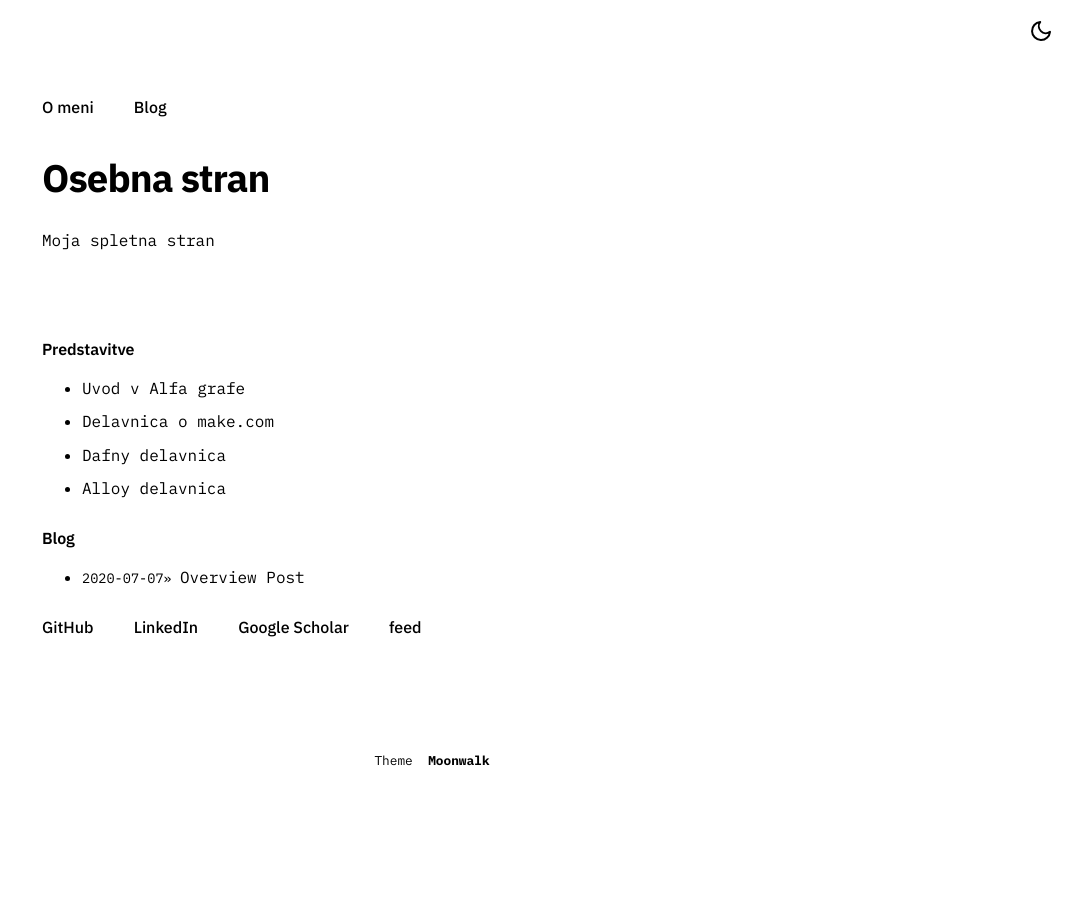
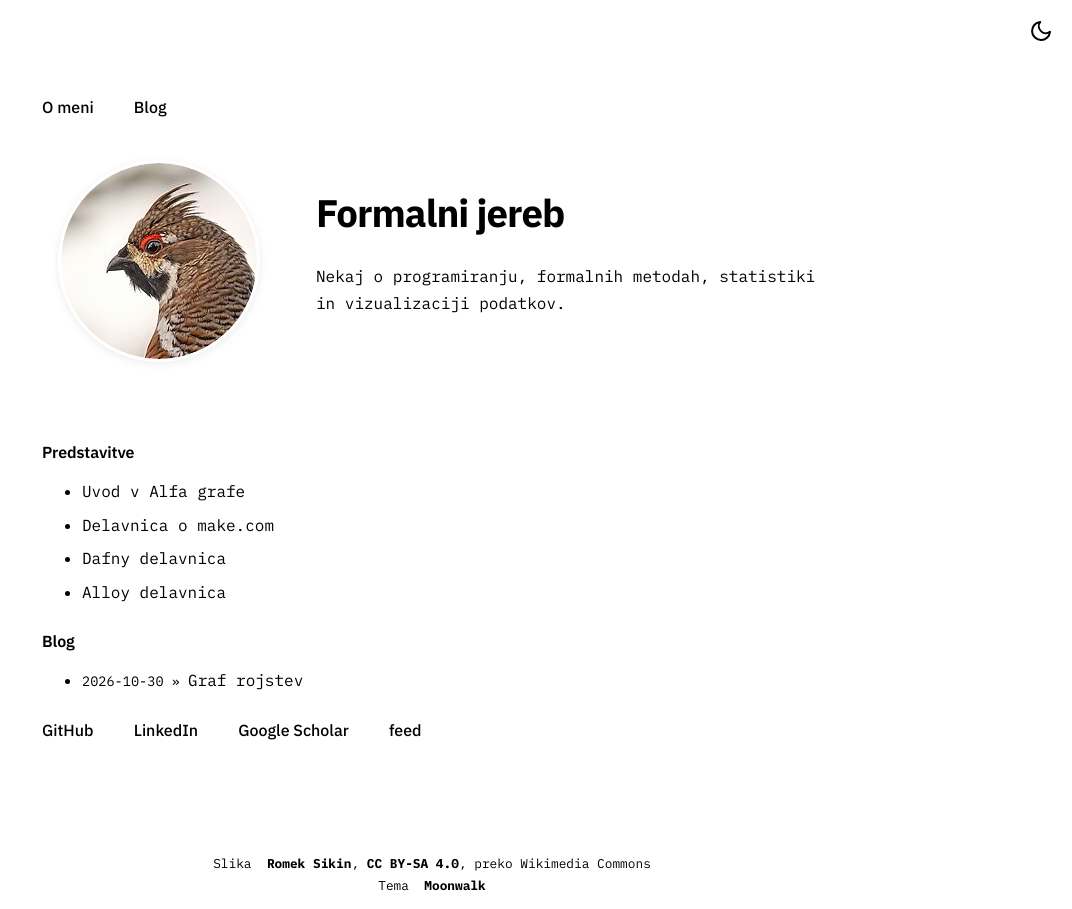
Before and after one commit to JerebJI/jerebji.github.io, a Jekyll site: the page built from index.md, in a window 1280 px wide. Shown: the whole page, without its empty margins (208-1280 px from the left). Built offline with Jekyll 4.4.1, drawn with Linux system fonts in a browser that asks for light colours.

Commit message:
updates language, adds post, image

```diff
--- a/_config.yml
+++ b/_config.yml
@@ -1,9 +1,9 @@
-title: Osebna stran
+title: Formalni jereb
 author: Janez Ignacij Jereb
 url: https://jerebji.github.io # root address of the site
 baseurl: "" # set to "/moonwalk" if hosting under a project subpath
 description: > # description of the site (multiple lines allowed)
-  Moja spletna stran
+  Nekaj o programiranju, formalnih metodah, statistiki in vizualizaciji podatkov.
 
 permalink: /:slug
 
--- a/_includes/date_and_social_share.html
+++ b/_includes/date_and_social_share.html
@@ -6,7 +6,7 @@
     {% endif %}
     {% if page.date %}
       <time class="post-meta-date" datetime="{{ page.date | date_to_xmlschema }}">
-        {{ page.date | date: "%B %-d, %Y" }}
+        {{ page.date | date: "%-d. %m. %Y" }}
       </time>
     {% endif %}
     {% if site.theme_config.show_reading_time == true %}
--- a/_includes/post_list.html
+++ b/_includes/post_list.html
@@ -3,7 +3,7 @@
     {% for post in site.posts %}
       <li class="post-list-item">
         <span class="home-date">
-          {{ post.date | date: site.theme_config.date_format }}»
+          {{ post.date | date: site.theme_config.date_format }} »
         </span>
         <a href="{{ post.url | relative_url }}">{{ post.title }}</a>
       </li>
--- a/_layouts/default.html
+++ b/_layouts/default.html
@@ -24,7 +24,8 @@
           •
           &nbsp;
           {%- endif -%}
-          Theme&nbsp; <a href="https://github.com/abhinavs/moonwalk" target="_blank" rel="noopener noreferrer">Moonwalk</a>
+          Slika&nbsp; <a href="https://commons.wikimedia.org/wiki/File:Duch_lesa.jpg">Romek Sikin</a>, <a href="https://creativecommons.org/licenses/by-sa/4.0">CC BY-SA 4.0</a>, preko Wikimedia Commons <br>
+          Tema&nbsp; <a href="https://github.com/abhinavs/moonwalk" target="_blank" rel="noopener noreferrer">Moonwalk</a>
         </div>
       </div>
     </main>
--- a/_layouts/home.html
+++ b/_layouts/home.html
@@ -8,10 +8,18 @@ layout: default
   <div class="dashed"></div>
 {% endif %}
 
-  <h1>{{ site.title }}</h1>
-  {% if site.theme_config.show_description == true %}
-    <p>{{ site.description }}</p>
-  {% endif %}
+  <div style="display: flow-root;">
+    <img align="left" style="
+    padding: 3px;
+    margin: 1em 3.5em 1em 1em;
+    border:3px solid var(--text-secondary);
+    border-radius: 500px;"
+    src="../images/Duch_lesa-modified.png" alt="">
+    <h1 style="padding-top: 0.5em;">{{ site.title }}</h1>
+    {% if site.theme_config.show_description == true %}
+      <p>{{ site.description }}</p>
+    {% endif %}
+  </div>
 </header>
 
 {{ content }}
--- /dev/null
+++ b/_posts/2026-10-30-graf-rojstev.md
@@ -0,0 +1,12 @@
+---
+layout: post
+title: Graf rojstev
+author: Janez Ignacij Jereb
+date: 2026-10-30
+tags: [grafi]
+toc: false
+---
+
+WIP
+
+![Graf rojstev](../images/graf_rojstev.png)
```
Also changed, not shown: _posts/2020-07-07-overview-post.md (deleted, +0 -86 lines), about.md (+4 -0 lines), images/Duch_lesa-modified.png (added), images/graf_rojstev.png (added).
